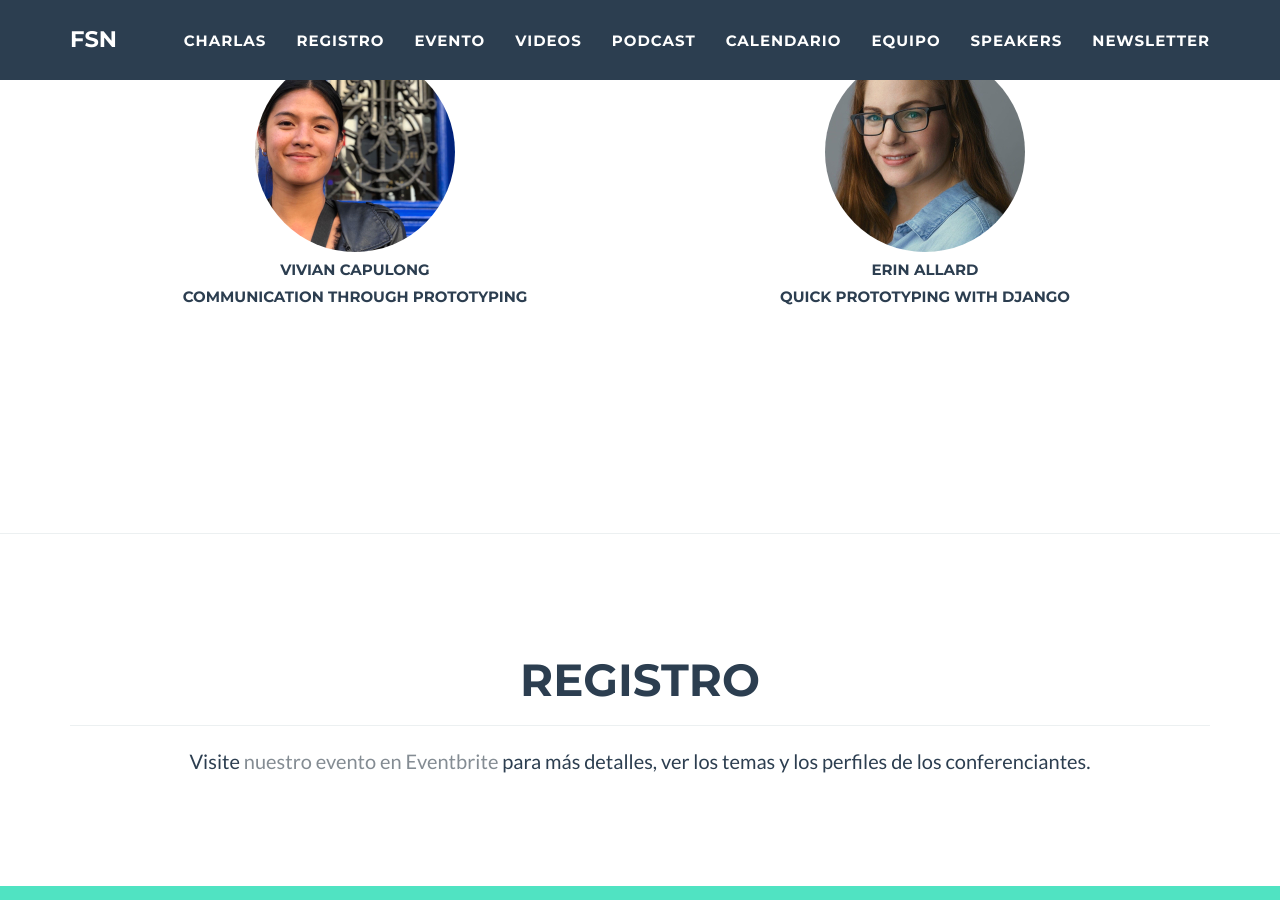
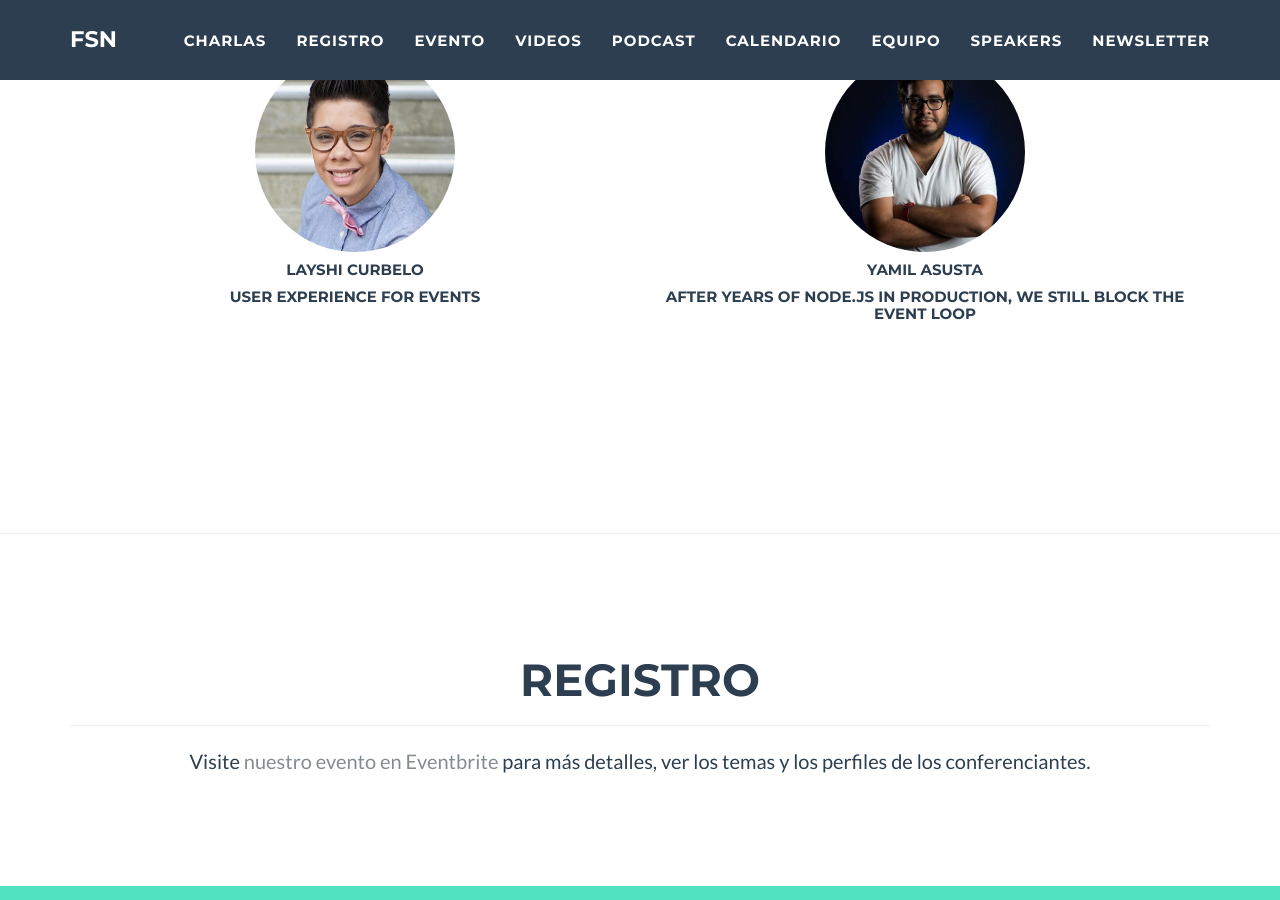
Before and after one commit to fullstacknights/fullstacknights.github.io, a Jekyll site: the page built from index.html, in a window 1280 px wide and 900 px high, scrolled down 988 px. Built offline with Jekyll 4.4.1, drawn with Linux system fonts in a browser that asks for light colours.

Commit message:
Adds v15 speakers

```diff
--- a/_config.yml
+++ b/_config.yml
@@ -58,13 +58,13 @@ permalink: pretty
 
 current_talks:
   speakers:
-    - name: Vivian Capulong
-      topic: "Communication Through Prototyping"
-      img: img/vivian.jpg
+    - name: Layshi Curbelo
+      topic: "User Experience for Events"
+      img: img/layshi.jpg
 
-    - name: Erin Allard
-      topic: "Quick Prototyping with Django"
-      img: img/erin.jpg
+    - name: Yamil Asusta
+      topic: "After Years of Node.js in Production, We Still Block the Event Loop"
+      img: img/yamil.jpeg
       # social:
       #   - title: linkedin
       #     url: https://www.linkedin.com/in/alanwagner333/
```
Also changed, not shown: img/layshi.jpg (added), img/yamil.jpeg (added).
